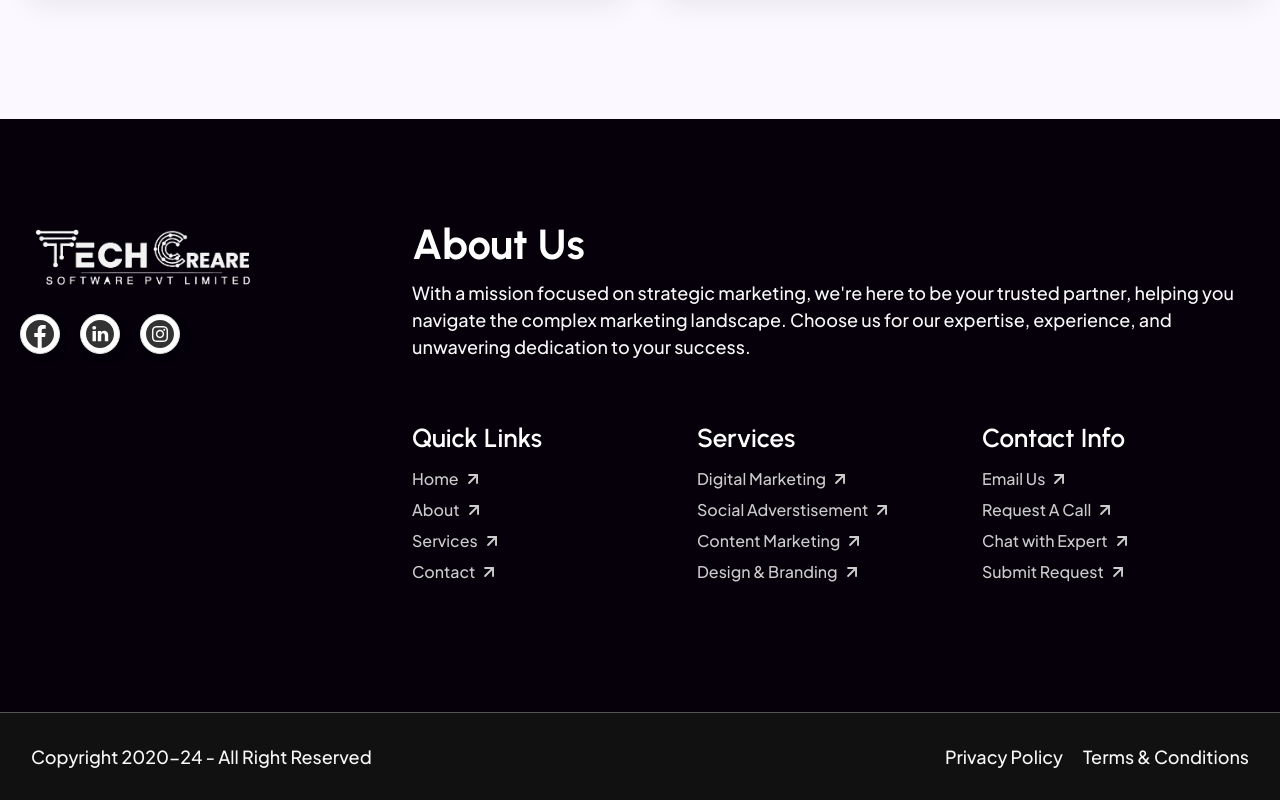
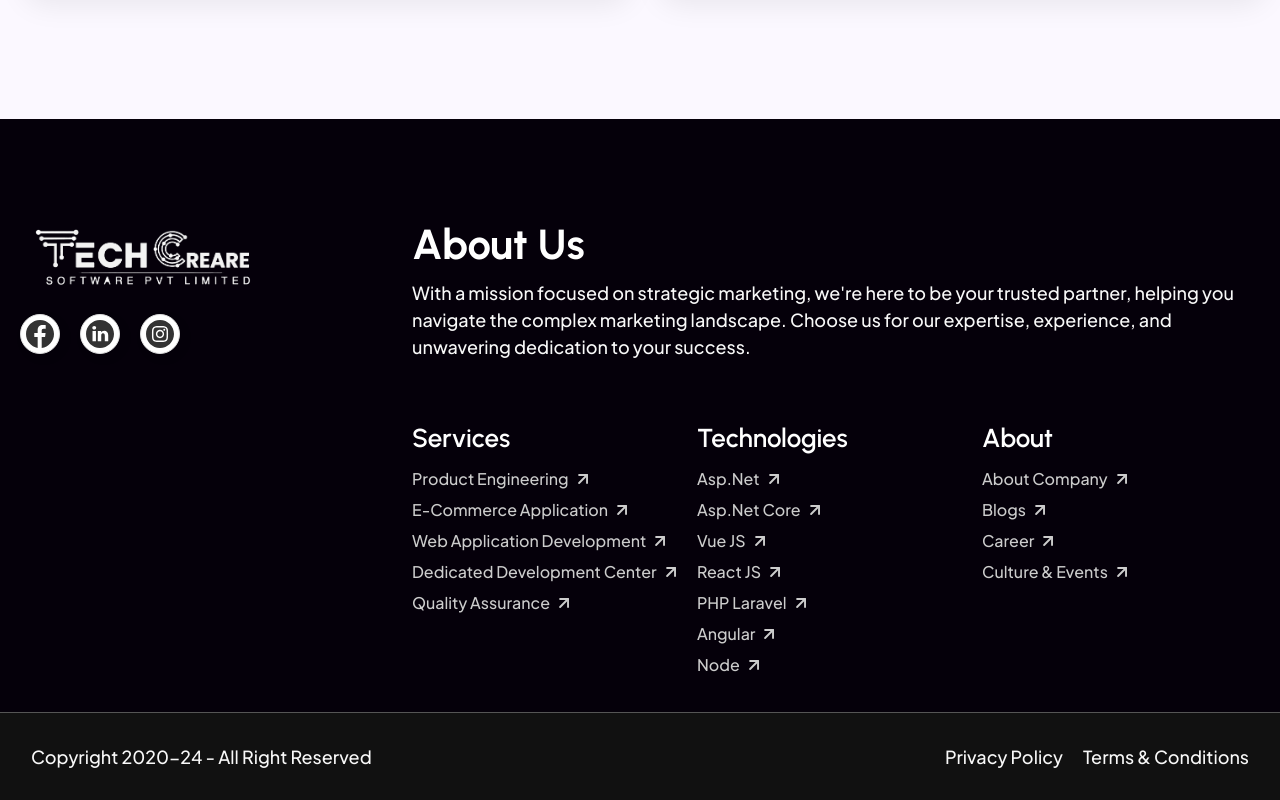
Before and after one commit to vishnusharma7/tech-web, a React (Vite) app: page /case-study in a window 1280 px wide. Shown: the part 5286-6086 px from the top of the page. Built offline with nearby package versions, Linux system fonts and the light colour scheme.

Commit message:
firstcommit

```diff
--- a/src/components/Footer.jsx
+++ b/src/components/Footer.jsx
@@ -55,12 +55,12 @@ const Footer = () => {
             <div className="h-48 flex-1 flex flex-col items-start justify-start min-w-[200px]">
               <div className="self-stretch flex flex-col items-start justify-start gap-[10px]">
                 <h2 className="m-0 self-stretch relative text-inherit leading-[36px] font-semibold font-inherit mq450:text-21-custom mq450:leading-[29px]">
-                  Quick Links
+                 Services
                 </h2>
                 <div className="flex flex-col items-start justify-start gap-[6px] text-base text-secondary-light-70 font-custom-bold">
                   <div className=" cursor-pointer group flex flex-row items-center justify-start gap-[4px]">
                     <div className="relative leading-[25px] font-medium">
-                      Home
+                    Product Engineering
                     </div>
                     <img
                       className="transition-transform duration-300 ease-in-out transform group-hover:translate-x-1 h-5 w-5 relative overflow-hidden shrink-0"
@@ -70,7 +70,7 @@ const Footer = () => {
                   </div>
                   <div className=" cursor-pointer group flex flex-row items-center justify-start gap-[4px]">
                     <div className="relative leading-[25px] font-medium">
-                      About
+                    E-Commerce Application
                     </div>
                     <img
                       className=" transition-transform duration-300 ease-in-out transform group-hover:translate-x-1 h-5 w-5 relative overflow-hidden shrink-0"
@@ -80,7 +80,7 @@ const Footer = () => {
                   </div>
                   <div className=" cursor-pointer group flex flex-row items-center justify-start gap-[4px]">
                     <div className="relative leading-[25px] font-medium">
-                      Services
+                    Web Application Development
                     </div>
                     <img
                       className=" transition-transform duration-300 ease-in-out transform group-hover:translate-x-1 h-5 w-5 relative overflow-hidden shrink-0"
@@ -90,7 +90,17 @@ const Footer = () => {
                   </div>
                   <div className=" cursor-pointer group flex flex-row items-center justify-start gap-[4px]">
                     <div className="relative leading-[25px] font-medium">
-                      Contact
+                    Dedicated Development Center
+                    </div>
+                    <img
+                      className=" transition-transform duration-300 ease-in-out transform group-hover:translate-x-1 h-5 w-5 relative overflow-hidden shrink-0"
+                      alt=""
+                      src="/icon-3.svg"
+                    />
+                  </div>
+                  <div className=" cursor-pointer group flex flex-row items-center justify-start gap-[4px]">
+                    <div className="relative leading-[25px] font-medium">
+                    Quality Assurance
                     </div>
                     <img
                       className=" transition-transform duration-300 ease-in-out transform group-hover:translate-x-1 h-5 w-5 relative overflow-hidden shrink-0"
@@ -104,12 +114,12 @@ const Footer = () => {
             <div className="h-48 flex-1 flex flex-col items-start justify-start min-w-[200px]">
               <div className="self-stretch flex flex-col items-start justify-start gap-[10px]">
                 <h2 className="m-0 self-stretch relative text-inherit leading-[36px] font-semibold font-inherit mq450:text-21-custom mq450:leading-[29px]">
-                  Services
+                 Technologies
                 </h2>
                 <div className="flex flex-col items-start justify-start gap-[6px] text-base text-secondary-light-70 font-custom-bold">
                   <div className=" cursor-pointer group flex flex-row items-center justify-start gap-[4px]">
                     <div className="relative leading-[25px] font-medium">
-                      Digital Marketing
+                    Asp.Net
                     </div>
                     <img
                       className=" transition-transform duration-300 ease-in-out transform group-hover:translate-x-1 h-5 w-5 relative overflow-hidden shrink-0"
@@ -119,7 +129,7 @@ const Footer = () => {
                   </div>
                   <div className=" cursor-pointer group flex flex-row items-center justify-start gap-[4px]">
                     <div className="relative leading-[25px] font-medium">
-                      Social Adverstisement
+                    Asp.Net Core
                     </div>
                     <img
                       className=" transition-transform duration-300 ease-in-out transform group-hover:translate-x-1 h-5 w-5 relative overflow-hidden shrink-0"
@@ -129,7 +139,7 @@ const Footer = () => {
                   </div>
                   <div className=" cursor-pointer group flex flex-row items-center justify-start gap-[4px]">
                     <div className="relative leading-[25px] font-medium">
-                      Content Marketing
+                    Vue JS
                     </div>
                     <img
                       className=" transition-transform duration-300 ease-in-out transform group-hover:translate-x-1 h-5 w-5 relative overflow-hidden shrink-0"
@@ -138,7 +148,37 @@ const Footer = () => {
                     />
                   </div>
                   <div className=" cursor-pointer group flex flex-row items-center justify-start gap-[4px]">
-                    <div className="relative leading-[25px] font-medium">{`Design & Branding `}</div>
+                    <div className="relative leading-[25px] font-medium">React JS</div>
+                    <img
+                      className=" transition-transform duration-300 ease-in-out transform group-hover:translate-x-1 h-5 w-5 relative overflow-hidden shrink-0"
+                      alt=""
+                      src="/icon-3.svg"
+                    />
+                  </div>
+                  <div className=" cursor-pointer group flex flex-row items-center justify-start gap-[4px]">
+                    <div className="relative leading-[25px] font-medium">
+                   PHP Laravel
+                    </div>
+                    <img
+                      className=" transition-transform duration-300 ease-in-out transform group-hover:translate-x-1 h-5 w-5 relative overflow-hidden shrink-0"
+                      alt=""
+                      src="/icon-3.svg"
+                    />
+                  </div>
+                  <div className=" cursor-pointer group flex flex-row items-center justify-start gap-[4px]">
+                    <div className="relative leading-[25px] font-medium">
+                  Angular
+                    </div>
+                    <img
+                      className=" transition-transform duration-300 ease-in-out transform group-hover:translate-x-1 h-5 w-5 relative overflow-hidden shrink-0"
+                      alt=""
+                      src="/icon-3.svg"
+                    />
+                  </div>
+                  <div className=" cursor-pointer group flex flex-row items-center justify-start gap-[4px]">
+                    <div className="relative leading-[25px] font-medium">
+                    Node
+                    </div>
                     <img
                       className=" transition-transform duration-300 ease-in-out transform group-hover:translate-x-1 h-5 w-5 relative overflow-hidden shrink-0"
                       alt=""
@@ -151,12 +191,12 @@ const Footer = () => {
             <div className="h-48 flex-1 flex flex-col items-start justify-start min-w-[200px]">
               <div className="self-stretch flex flex-col items-start justify-start gap-[10px]">
                 <h2 className="m-0 self-stretch relative text-inherit leading-[36px] font-semibold font-inherit mq450:text-21-custom mq450:leading-[29px]">
-                  Contact Info
+                  About
                 </h2>
                 <div className="flex flex-col items-start justify-start gap-[6px] text-base text-secondary-light-70 font-custom-bold">
                   <div className=" cursor-pointer group flex flex-row items-center justify-start gap-[4px]">
                     <div className="relative leading-[25px] font-medium">
-                      Email Us
+                    About Company
                     </div>
                     <img
                       className=" transition-transform duration-300 ease-in-out transform group-hover:translate-x-1 h-5 w-5 relative overflow-hidden shrink-0"
@@ -166,7 +206,7 @@ const Footer = () => {
                   </div>
                   <div className=" cursor-pointer group flex flex-row items-center justify-start gap-[4px]">
                     <div className="relative leading-[25px] font-medium">
-                      Request A Call
+                    Blogs
                     </div>
                     <img
                       className=" transition-transform duration-300 ease-in-out transform group-hover:translate-x-1 h-5 w-5 relative overflow-hidden shrink-0"
@@ -176,7 +216,7 @@ const Footer = () => {
                   </div>
                   <div className=" cursor-pointer group flex flex-row items-center justify-start gap-[4px]">
                     <div className="relative leading-[25px] font-medium">
-                      Chat with Expert
+                    Career
                     </div>
                     <img
                       className=" transition-transform duration-300 ease-in-out transform group-hover:translate-x-1 h-5 w-5 relative overflow-hidden shrink-0"
@@ -186,7 +226,7 @@ const Footer = () => {
                   </div>
                   <div className=" cursor-pointer group flex flex-row items-center justify-start gap-[4px]">
                     <div className="relative leading-[25px] font-medium">
-                      Submit Request
+                    Culture & Events
                     </div>
                     <img
                       className=" transition-transform duration-300 ease-in-out transform group-hover:translate-x-1 h-5 w-5 relative overflow-hidden shrink-0"
--- a/src/components/feature.jsx
+++ b/src/components/feature.jsx
@@ -182,7 +182,7 @@ const Feature = () => {
               </Link>
             </div>
           </div>
-          <div className="self-stretch flex flex-row flex-wrap items-center justify-center gap-[70px] text-base text-secondary-light-30 font-paragraphs-para-16px-semibold">
+          {/* <div className="self-stretch flex flex-row flex-wrap items-center justify-center gap-[70px] text-base text-secondary-light-30 font-paragraphs-para-16px-semibold">
             <div className="flex-1 flex flex-col items-start justify-center gap-[20px] min-w-[360px]" data-aos="fade-right">
               <div className="self-stretch relative   text-43-custom mq450:text-32-custom mq750:text-43-custom font-semibold text-secondary-light-10">
                 Driving Real Business Growth and Building Stronger Brands
@@ -287,7 +287,7 @@ const Feature = () => {
                 <div className="absolute top-[206.2px] left-[22.6px] rounded-[24.72px] bg-primary-80 w-[55.1px] h-[8.5px]" />
               </div>
             </div>
-          </div>
+          </div> */}
         </div>
       </div>
     </section>
--- a/src/pages/Home.jsx
+++ b/src/pages/Home.jsx
@@ -21,7 +21,7 @@ const Home = () => {
     <>
        <Hero />
      <Statistics />
-     <Sliders />
+     {/* <Sliders /> */}
       <Services />
       <Feature1 />
       <Feature />
@@ -71,6 +71,7 @@ const Home = () => {
       </section>
       {/* <Team /> */}
       <FAQ />
+      <Sliders />
       <CTA3 />
 
 
```
